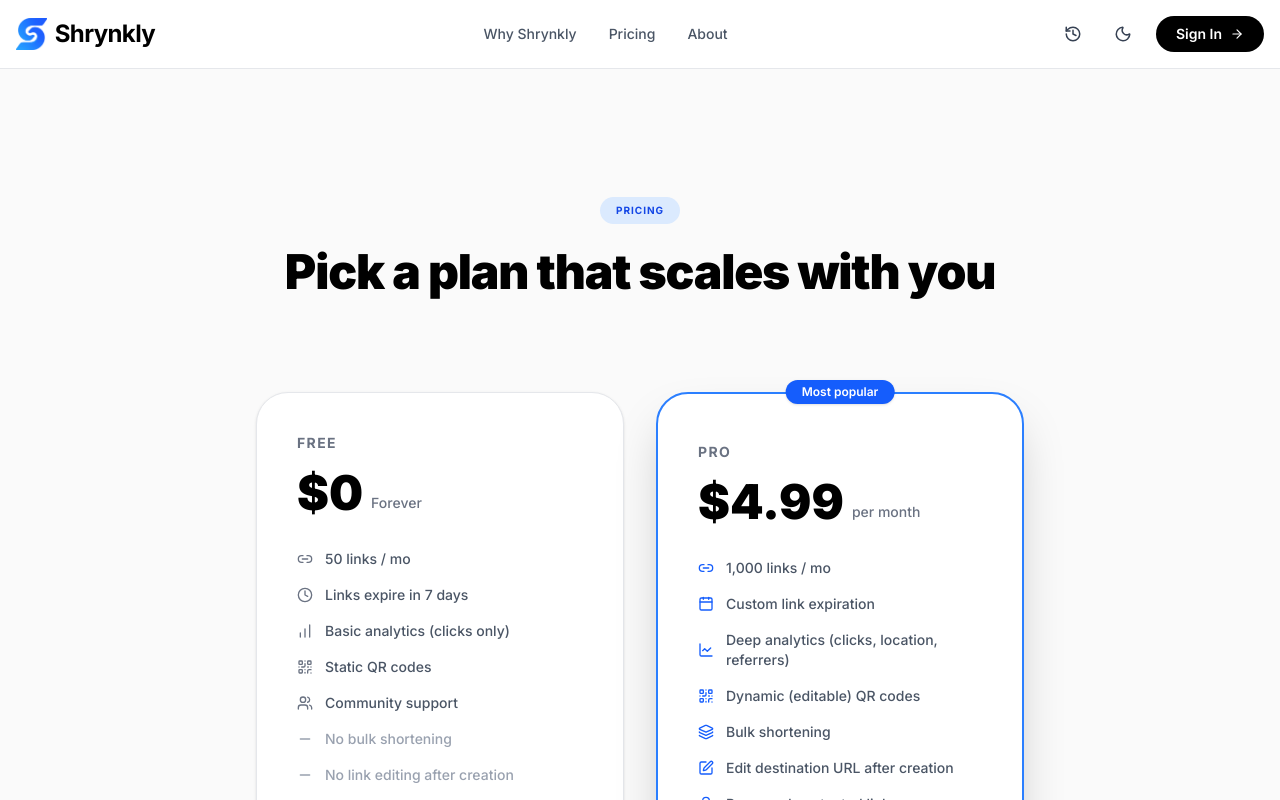
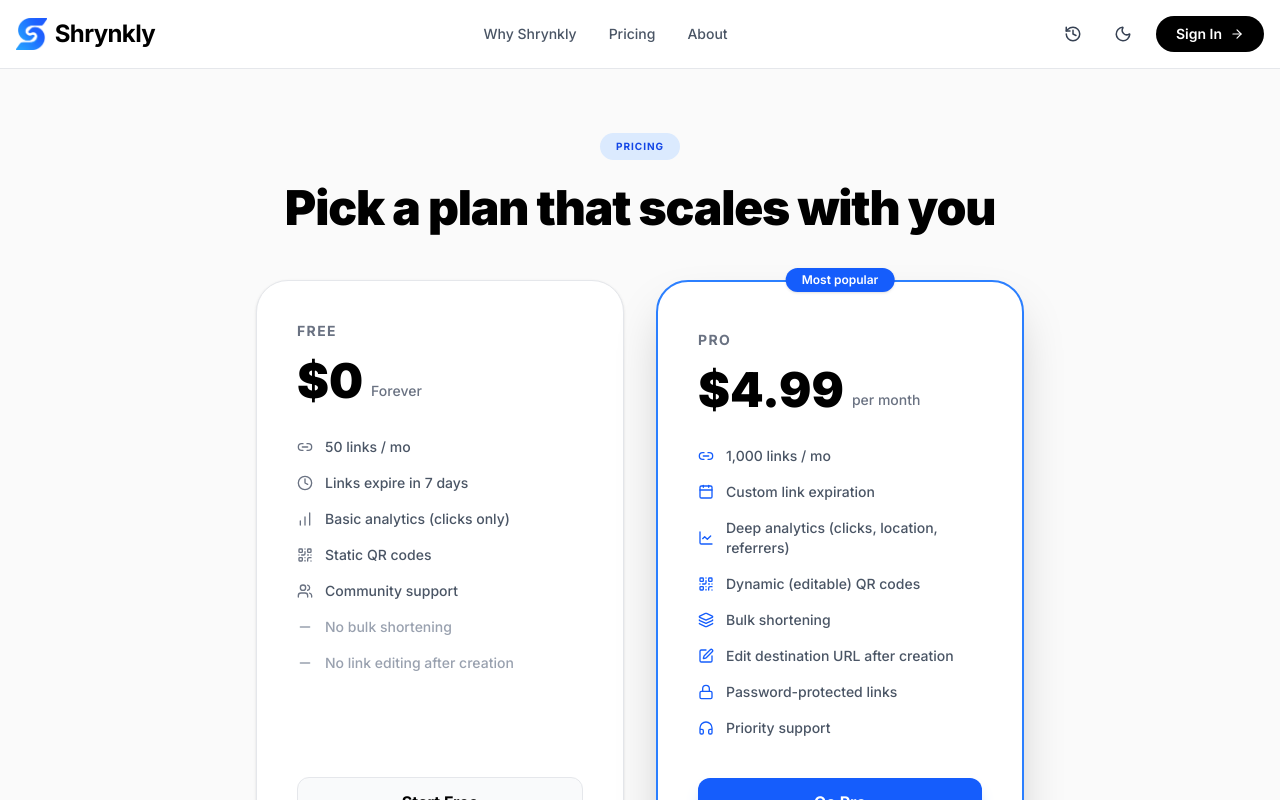
Before and after one commit to thepriyanshbhatt/Shrynkly-URL-Shortner, a React (Vite) app in the folder frontend/: page /pricing in a window 1280 px wide. Shown: the top 800 px of the page. Built offline with nearby package versions, Linux system fonts and the light colour scheme.

Commit message:
Reduce excess vertical spacing on the pricing page

```diff
--- a/frontend/src/pages/Pricing.jsx
+++ b/frontend/src/pages/Pricing.jsx
@@ -14,13 +14,13 @@ export default function Pricing() {
       animate={{ opacity: 1, y: 0 }}
       exit={{ opacity: 0, y: -100 }}
       transition={{ duration: 0.5, ease: [0.22, 1, 0.36, 1] }}
-      className="w-full bg-[#fafafa] dark:bg-[#050505] py-32 px-4 relative z-10 transition-colors duration-300 min-h-[80vh] flex flex-col items-center"
+      className="w-full bg-[#fafafa] dark:bg-[#050505] pt-16 pb-24 px-4 relative z-10 transition-colors duration-300 min-h-[80vh] flex flex-col items-center"
     >
       <div className="max-w-6xl mx-auto flex flex-col items-center w-full">
         <div className="bg-blue-100 dark:bg-blue-500/10 text-blue-700 dark:text-blue-400 text-[10px] font-bold uppercase tracking-widest px-4 py-1.5 rounded-full mb-6">
           Pricing
         </div>
-        <h2 className="text-4xl md:text-5xl font-black tracking-tight mb-24 text-black dark:text-white text-center">Pick a plan that scales with you</h2>
+        <h2 className="text-4xl md:text-5xl font-black tracking-tight mb-12 text-black dark:text-white text-center">Pick a plan that scales with you</h2>
 
         <div className="grid grid-cols-1 md:grid-cols-2 gap-8 w-full max-w-3xl mx-auto items-stretch">
           {/* Free Tier */}
```
